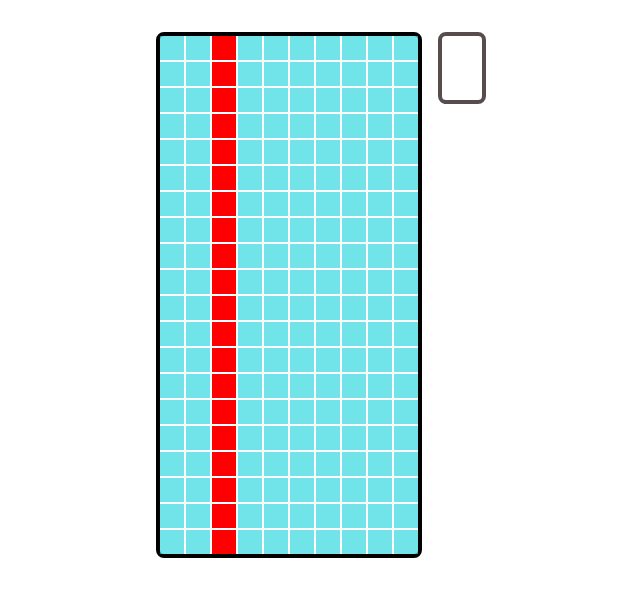
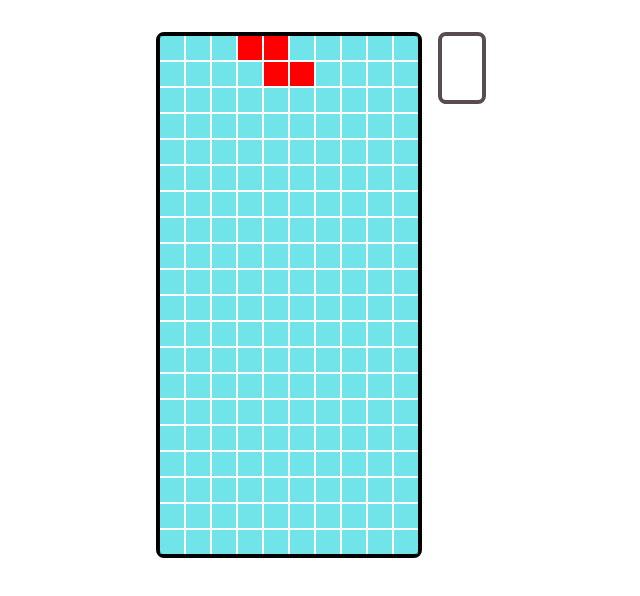
Before and after one commit to anti-yREX/tetris-clone-react-js, a React (Create React App) app: page / in a window 1280 px wide. Shown: the top 596 px of the page, without its empty margins (319-959 px from the left). Built offline with nearby package versions, Linux system fonts and the light colour scheme.

Commit message:
initiate current block

```diff
--- a/src/components/PlayArea/PlayArea.styles.js
+++ b/src/components/PlayArea/PlayArea.styles.js
@@ -9,7 +9,7 @@ export const PlayAreaGrid = styled.div`
 `;
 
 export const Pixel = styled.div`
-    background:  ${props => props.isEmpty ? '#26d6dea8' : 'red' };
+    background: ${props => props.isEmpty ? '#26d6dea8' : props.color };
     width: 100%;
     height: 100;
 `;
--- a/src/components/PlayArea/index.jsx
+++ b/src/components/PlayArea/index.jsx
@@ -6,27 +6,113 @@ import {
 
 const MAX_COLS = 10;
 const MAX_ROWS = 20;
+
 class PlayArea extends React.Component {
     constructor(props) {
         super(props);
+        const currentBlock = this.getInitialBlock('s');
         this.state = {
-            pixels: this.getInitialPixels(),
+            pixels: this.getInitialPixels(currentBlock),
         };
     }
 
-    getInitialPixels = () => {
+    getInitialBlock = (blockString) => {
+        switch (blockString) {
+            case 's':
+                return {
+                    color: 'red',
+                    pixels: [
+                        {
+                            xCoord: 3,
+                            yCoord: 0,
+                        },
+                        {
+                            xCoord: 4,
+                            yCoord: 0,
+                        },
+                        {
+                            xCoord: 4,
+                            yCoord: 1,
+                        },
+                        {
+                            xCoord: 5,
+                            yCoord: 1,
+                        },
+                    ],
+                };
+            case 'z':
+                return {
+                    color: 'red',
+                    pixels: [
+                        {
+                            xCoord: 5,
+                            yCoord: 0,
+                        },
+                        {
+                            xCoord: 6,
+                            yCoord: 0,
+                        },
+                        {
+                            xCoord: 4,
+                            yCoord: 1,
+                        },
+                        {
+                            xCoord: 5,
+                            yCoord: 1,
+                        },
+                    ],
+                };
+            case 'l':
+                return {
+                    color: 'red',
+                    pixels: [],
+                };
+            case 'j':
+                return {
+                    color: 'red',
+                    pixels: [],
+                };
+            case 'o':
+                return {
+                    color: 'red',
+                    pixels: [],
+                };
+            case 'i':
+                return {
+                    color: 'red',
+                    pixels: [],
+                };
+            case 't':
+                return {
+                    color: 'red',
+                    pixels: [],
+                };
+            default:
+                return {
+                    color: 'red',
+                    pixels: [],
+                };
+        }
+    }
+
+    getInitialPixels = (currentBlock) => {
+        const { color, pixels } = currentBlock;
         const rowsArray = [];
         for(let i = 0; i < MAX_ROWS ; i+= 1) {
             const colsArray = [];
-            for(let j = 1; j < MAX_COLS ; j += 1) {
-                if (j === 3) {
+            for(let j = 0; j < MAX_COLS ; j += 1) {
+                if (
+                    pixels.find(cur => cur.xCoord === j && cur.yCoord === i)
+                ) {
                     colsArray.push({
+                        color,
                         isEmpty: false,
                     });
+                } else {
+                    colsArray.push({
+                        isEmpty: true,
+                    });
                 }
-                colsArray.push({
-                    isEmpty: true,
-                });
             }
             rowsArray.push(colsArray);
         }
@@ -41,6 +127,7 @@ class PlayArea extends React.Component {
                 {pixels.map(row => (
                     row.map(pixel => (
                         <Pixel
+                            color={pixel.color}
                             isEmpty={pixel.isEmpty}
                         />
                     ))
```
Also changed, not shown: src/components/PlayArea/PlayArea.enum.js (added, +7 -0 lines).
